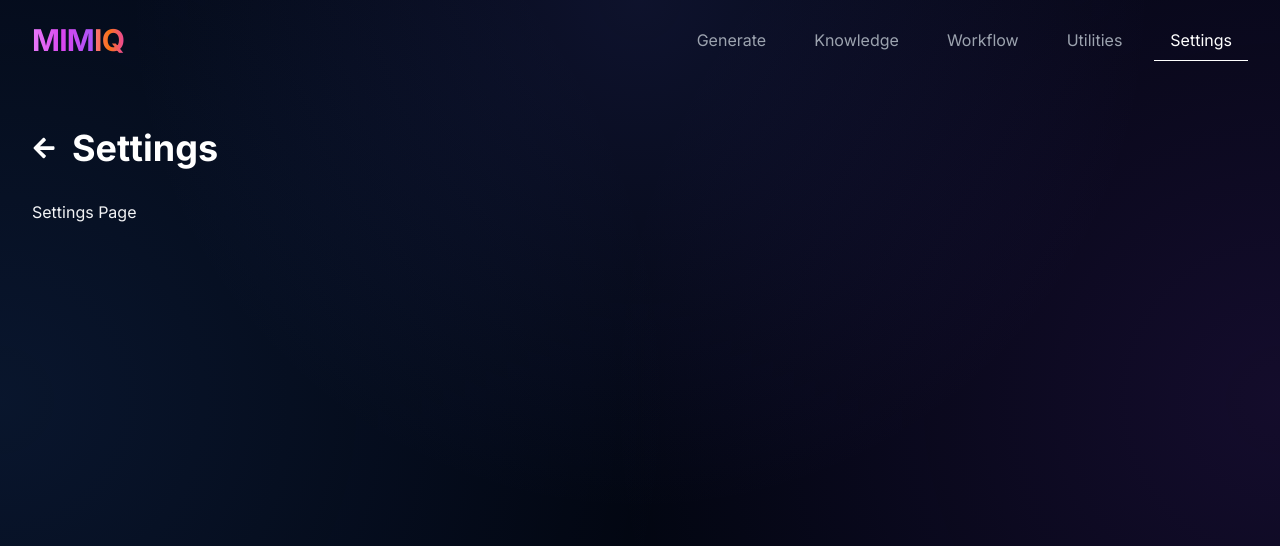
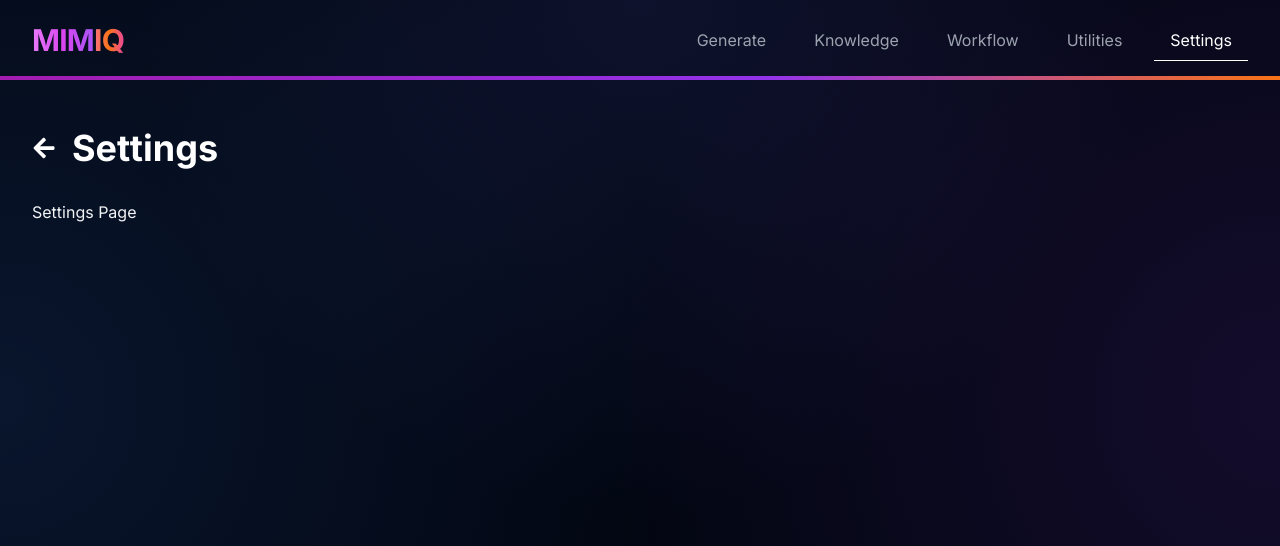
Before and after one commit to cmorman89/mimiq, a React (Vite) app in the folder frontend/: page /settings in a window 1280 px wide. Shown: the top 546 px of the page. Built offline with nearby package versions, Linux system fonts and the light colour scheme.

Commit message:
feat: add new bg-gradient-mimiq-30 class for a lighter gradient effect and integrate it into the Navbar component as a divider

```diff
--- a/frontend/src/features/navbar/Navbar.tsx
+++ b/frontend/src/features/navbar/Navbar.tsx
@@ -20,6 +20,10 @@ export const Navbar = () => {
               <NavItem to="/utilities">Utilities</NavItem>
               <NavItem to="/settings">Settings</NavItem>
             </div>
+            <div
+              id="navbar-divider"
+              className="absolute bottom-0 left-0 w-full h-1 bg-gradient-mimiq"
+            ></div>
           </div>
         </div>
       </div>
--- a/frontend/src/index.css
+++ b/frontend/src/index.css
@@ -53,6 +53,11 @@ body {
   .bg-gradient-mimiq {
     @apply bg-gradient-to-r from-fuchsia-700 via-purple-600 via-60% to-orange-500;
   }
+
+  .bg-gradient-mimiq-30 {
+    @apply bg-gradient-to-r from-fuchsia-700/30 via-purple-600/30 via-60% to-orange-500/30;
+  }
+
   .ai-glow {
     @apply relative;
   }
```
